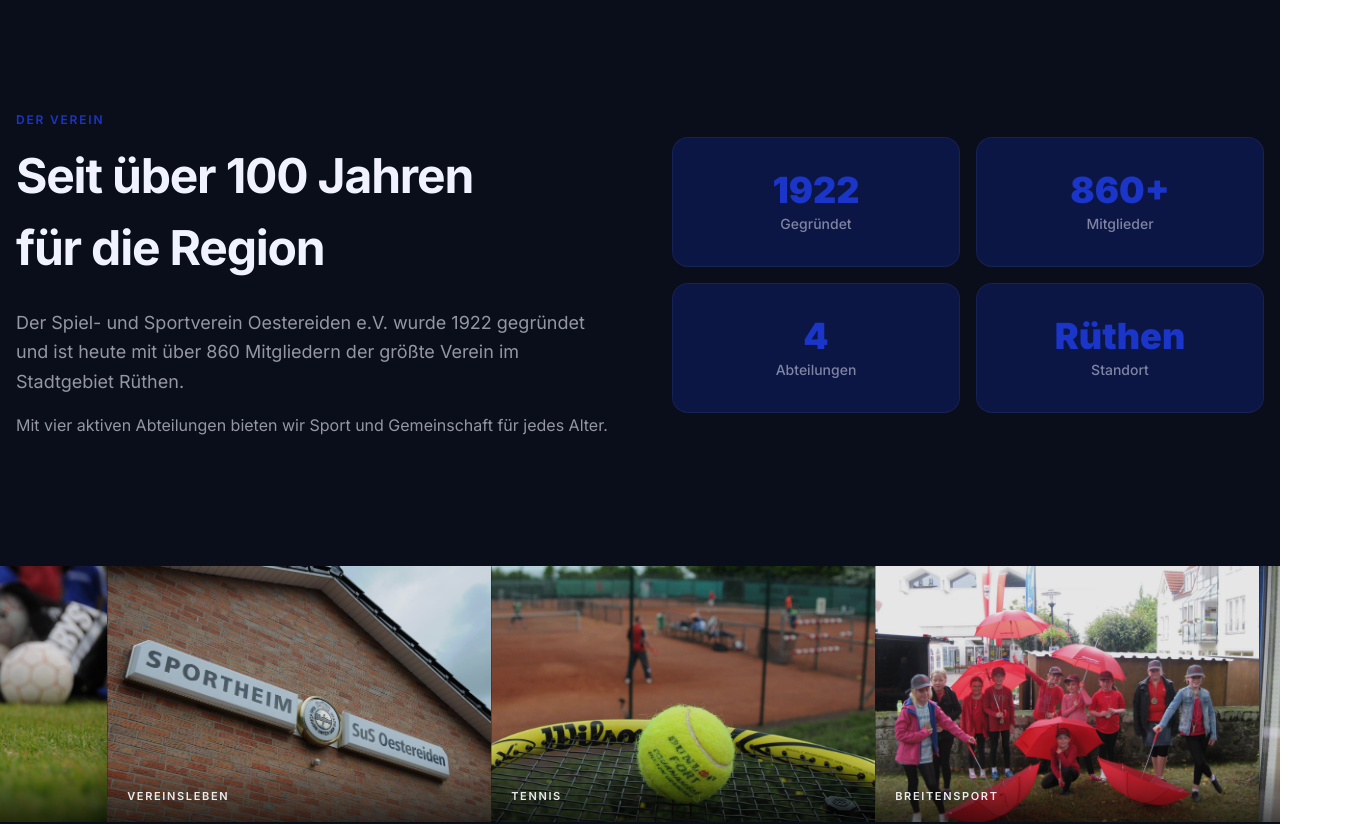
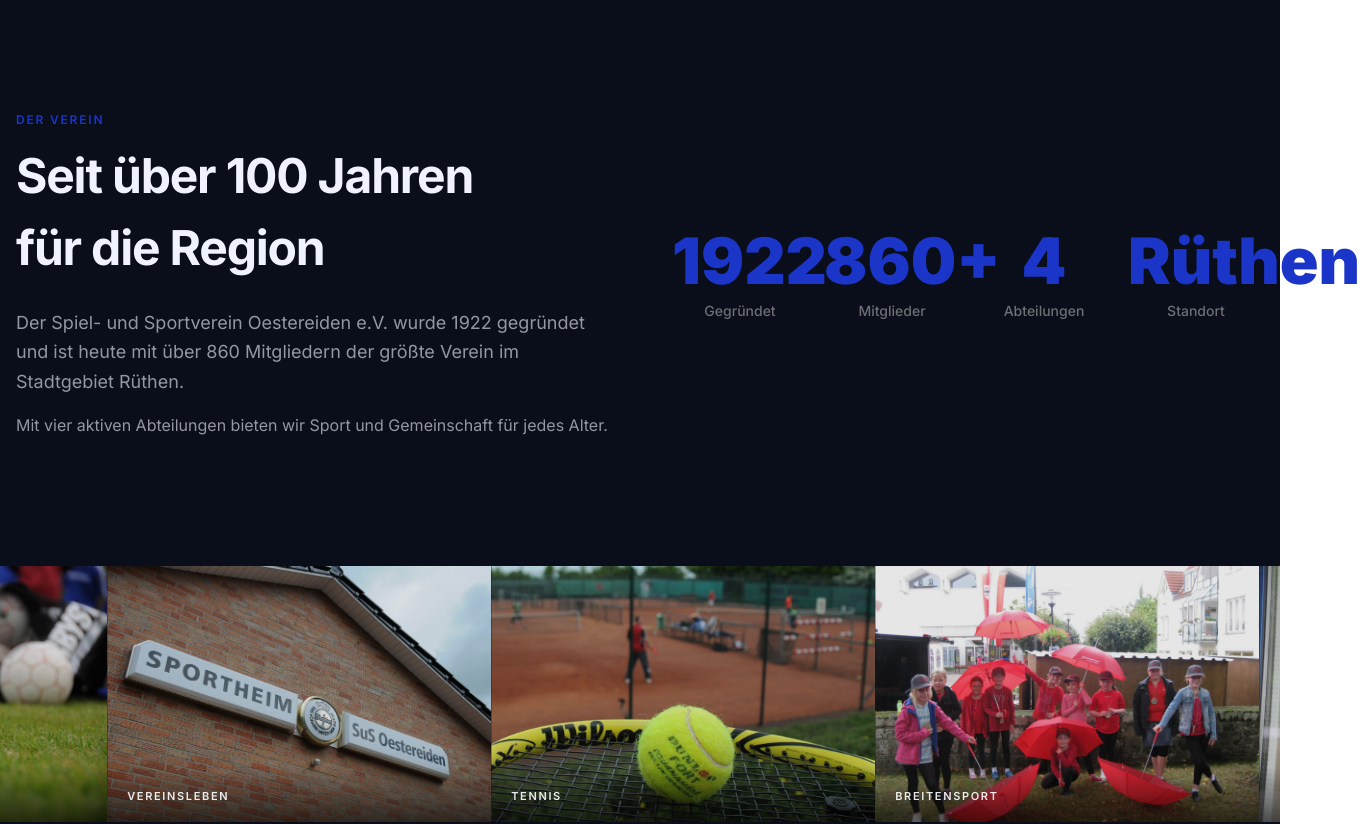
Before and after one commit to nilsworm/Website-Oestereiden, a Next.js app: page / in a window 1280 px wide. Shown: the part 1600-2424 px from the top of the page, 1360 px wide, since content can reach past the window. Built offline with nearby package versions, Linux system fonts and the light colour scheme.

Commit message:
feat: AnimatedStats — large blue numbers on white background

```diff
--- a/src/components/motion/AnimatedStats.tsx
+++ b/src/components/motion/AnimatedStats.tsx
@@ -12,14 +12,14 @@ const stats = [
 
 export default function AnimatedStats() {
   return (
-    <div className="grid grid-cols-2 gap-4">
+    <div className="grid grid-cols-2 md:grid-cols-4 gap-8 md:gap-4">
       {stats.map((stat, i) => (
-        <FadeIn key={stat.label} delay={i * 0.1}>
-          <div className="bg-sus-club/50 rounded-2xl p-8 text-center border border-sus-muted/40">
-            <div className="text-4xl font-black text-sus-royal mb-1">
+        <FadeIn key={stat.label} delay={i * 0.08}>
+          <div className="text-center">
+            <div className="text-[clamp(36px,5vw,64px)] font-black text-[#1a35c8] leading-none mb-2">
               <CountUp target={stat.value} />
             </div>
-            <div className="text-sm text-sus-light/50 font-medium">{stat.label}</div>
+            <div className="text-sm text-[#6e6e73] font-medium">{stat.label}</div>
           </div>
         </FadeIn>
       ))}
```
